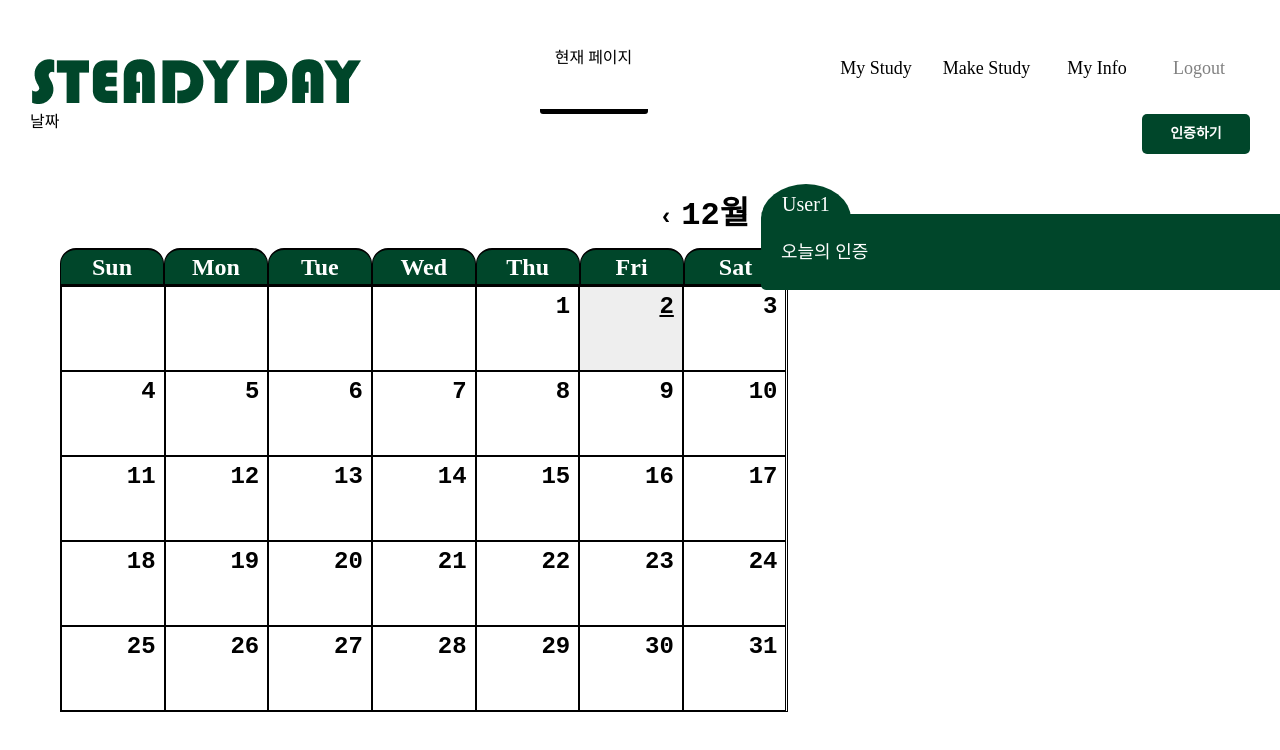
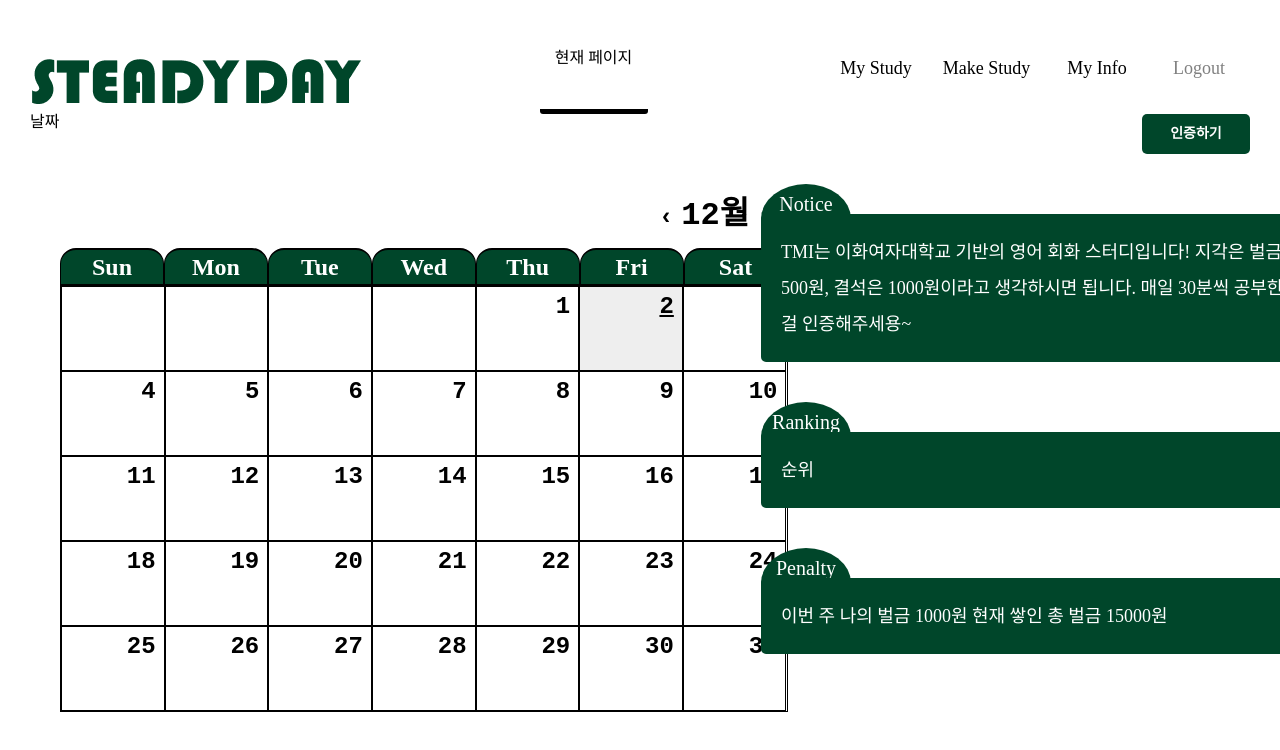
Before and after one commit to EFUB-steady/Steady-Front-2, a React (Create React App) app: page / in a window 1280 px wide. Shown: the top 750 px of the page. Built offline with nearby package versions, Linux system fonts and the light colour scheme.

Commit message:
💄 조건부 랜더링

```diff
--- a/src/components/MCalendar/MCalendar.jsx
+++ b/src/components/MCalendar/MCalendar.jsx
@@ -13,8 +13,6 @@ function NavigationLabel(month) {
     </>
   );
 }
-
-// 날짜 클릭했을 때 랜더링..
 
 function Mcalendar() {
   const [value, onChange] = useState(new Date());
--- a/src/pages/MainPage/MemberMainPage/index.jsx
+++ b/src/pages/MainPage/MemberMainPage/index.jsx
@@ -5,6 +5,15 @@ import Header from "../../../components/MemberMain/Header";
 import Info from "../../../components/MemberMain/Info";
 import Mcalendar from "../../../components/MCalendar/MCalendar";
 import Auth from "../../../components/MemberMain/Auth";
+
+// 날짜 클릭했을 때 랜더링..
+function Clicking(props) {
+  const isClicked = props.isClicked; //상태
+  if (isClicked) {
+    return <Auth />;
+  }
+  return <Info />;
+}
 
 export default function MemberMainPage() {
   return (
@@ -16,7 +25,7 @@ export default function MemberMainPage() {
           <Mcalendar />
         </LeftContainer>
         <RightContainer>
-          <Auth />
+          <Clicking isClicked={false} />
         </RightContainer>
       </Container>
     </Wrapper>
```
